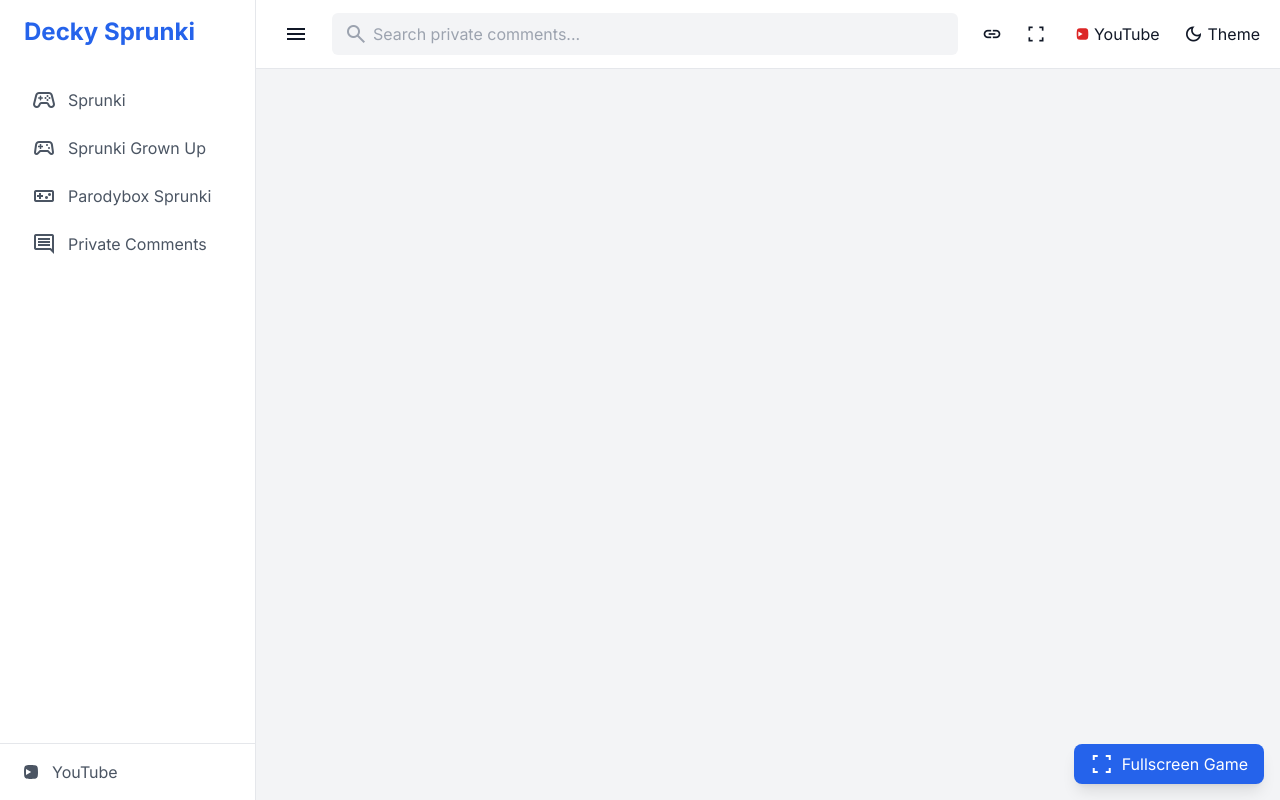
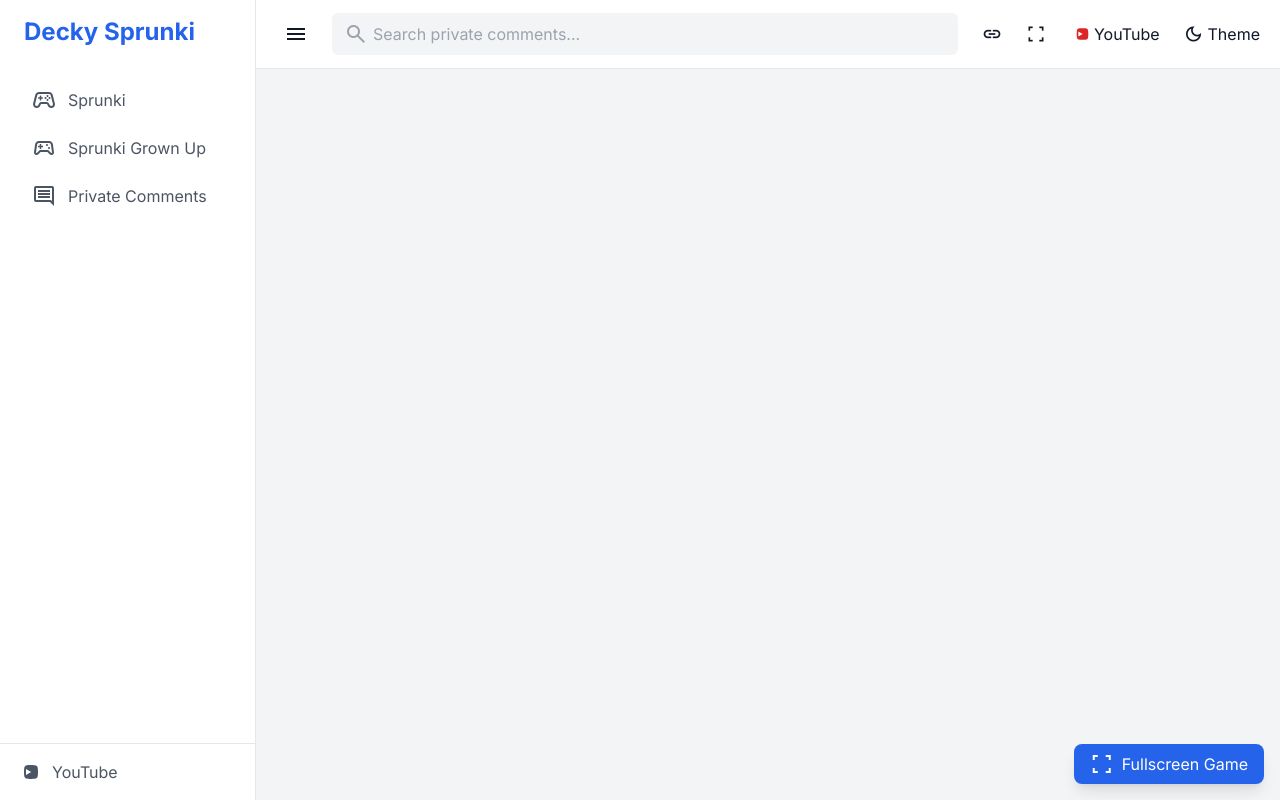
Before and after one commit to Decky1132/Decky-Website, a plain HTML site: page index.html in a window 1280 px wide. Drawn offline with nearby package versions, Linux system fonts and the light colour scheme.

Commit message:
Update index.html

```diff
--- a/index.html
+++ b/index.html
@@ -220,7 +220,6 @@
             const views = {
                 'sprunki': { title: 'Sprunki', type: 'game', src: 'https://data.sprunki.one/game/sprunki/index.html', icon: 'stadia_controller' },
                 'sprunki-grown-up': { title: 'Sprunki Grown Up', type: 'game', src: 'https://data.sprunki.one/game/sprunki-grown-up/index.html', icon: 'sports_esports' },
-                'parodybox-sprunki': { title: 'Parodybox Sprunki', type: 'game', src: 'https://data.gameflare.com/games/10643/toimL7Yui6O2g8/index.html', icon: 'videogame_asset' },
                 'comments': { title: 'Private Comments', type: 'page', icon: 'comment' }
             };
 
```
